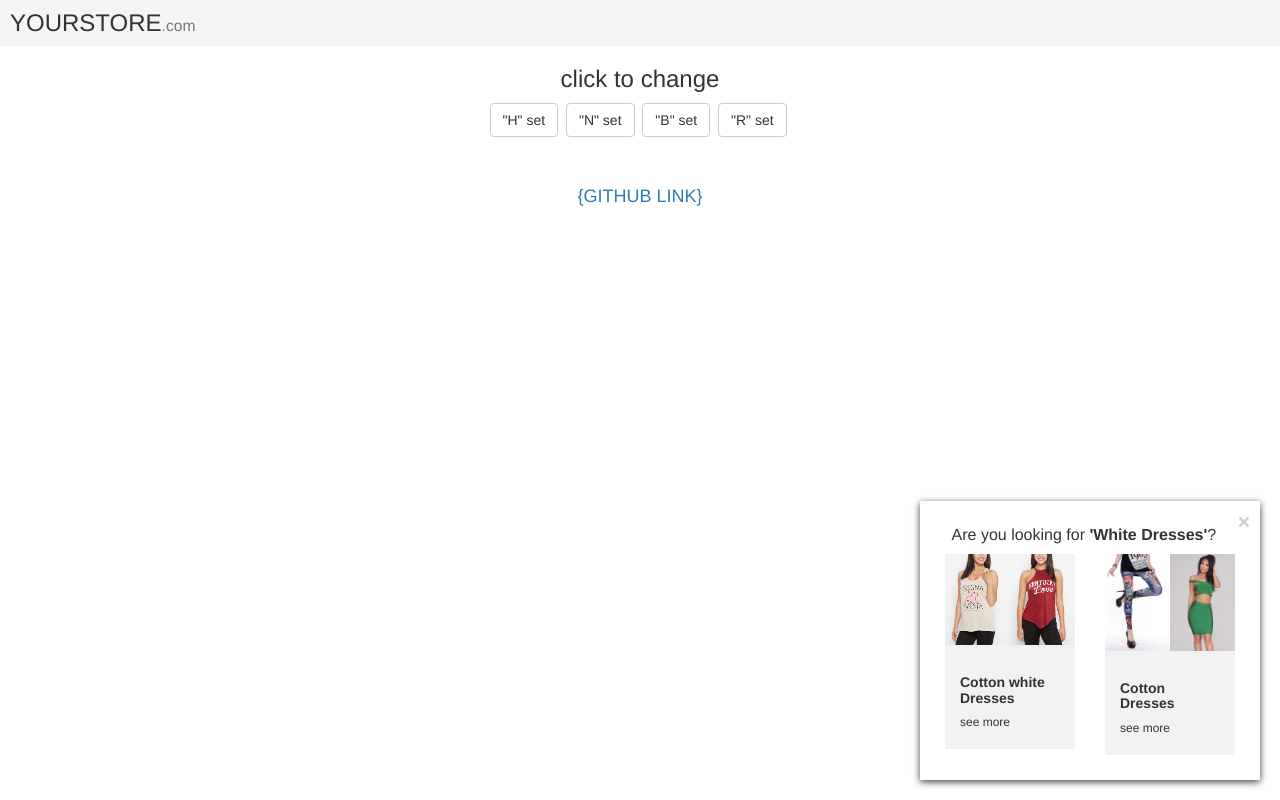
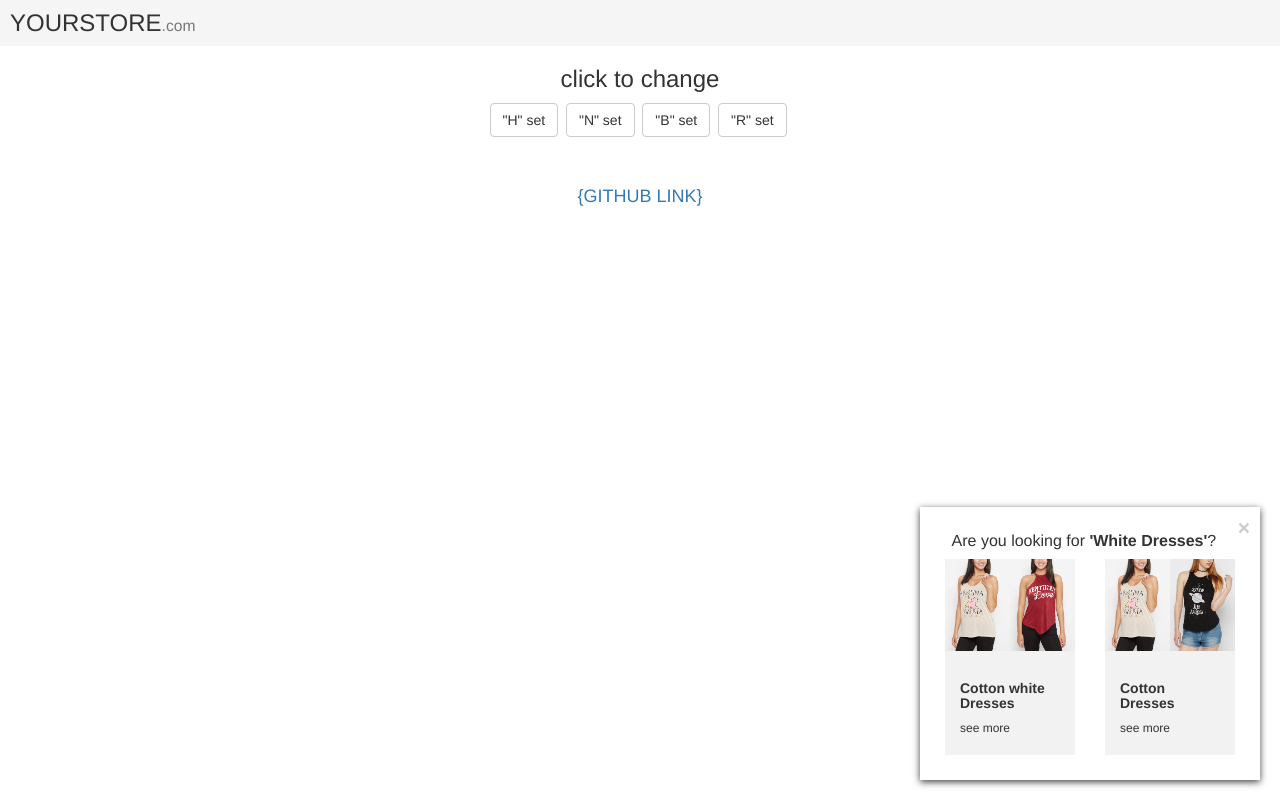
Before and after one commit to Harish-here/popup-template, a plain HTML site: page index.html in a window 1280 px wide. Drawn offline with nearby package versions, Linux system fonts and the light colour scheme.

Commit message:
final change

```diff
--- a/index.html
+++ b/index.html
@@ -41,8 +41,8 @@
                     </div>
             </div>
             <div class="col-md-6">
-                    <img id="3" src="images/g2.jpg" class="img-responsive pull-left img-width">
-                    <img id="4" src="images/g3.jpg" class="img-responsive pull-left img-width">
+                    <img id="3" src="images/r1.jpg" class="img-responsive pull-left img-width">
+                    <img id="4" src="images/r3.jpg" class="img-responsive pull-left img-width">
                     <div class="label_c pull-left">
                         <h5><b>Cotton Dresses</b></h5>
                         see more
```
